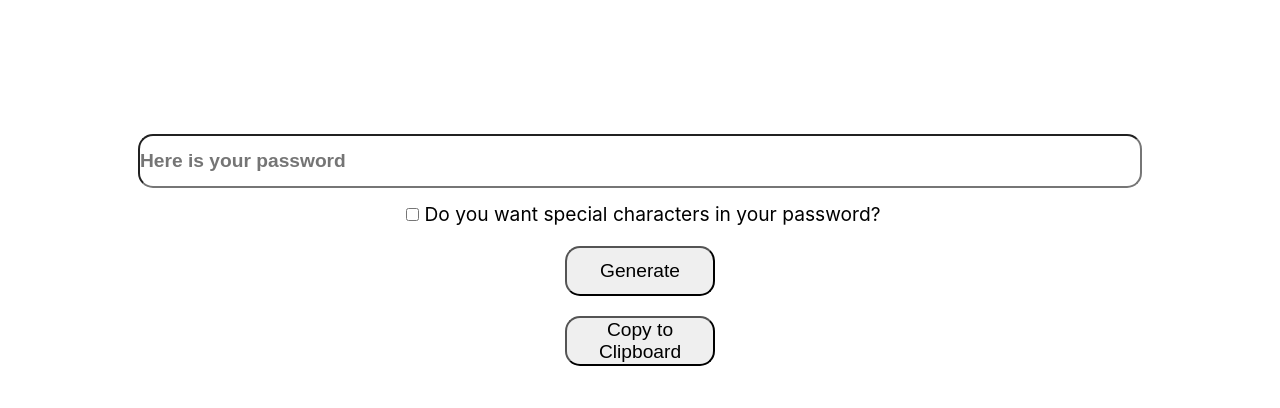
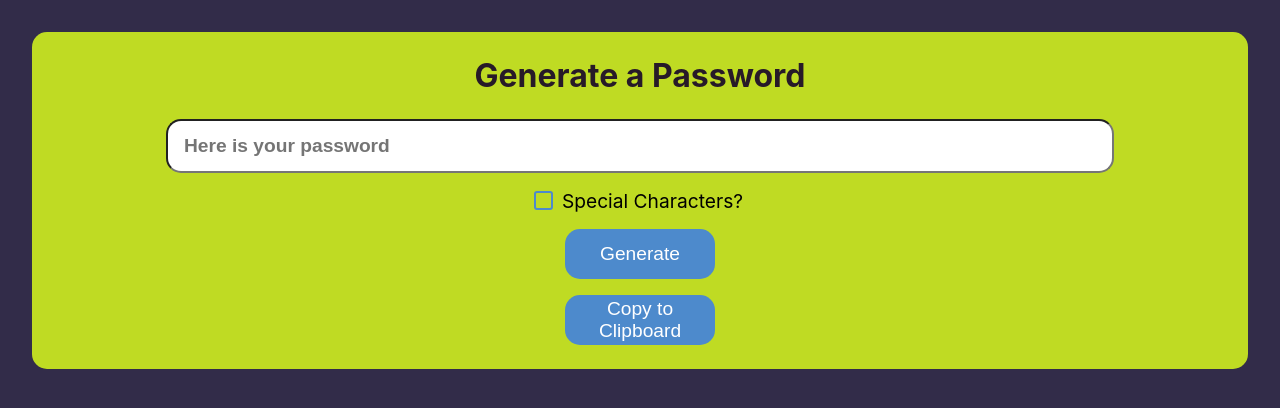
Before and after one commit to Shaheer-Abbasi/password-generator, a React (Create React App) app: page / in a window 1280 px wide. Shown: the top 408 px of the page. Built offline with nearby package versions, Linux system fonts and the light colour scheme.

Commit message:
Add some styling to page

```diff
--- a/src/App.css
+++ b/src/App.css
@@ -1,56 +1,87 @@
+:root {
+  /* Imported CSS theme from randomly generated theme via daisyUI theme generator:
+      https://daisyui.com/theme-generator/ */
+  --primary: #bfdb23;
+  --secondary: #4d8acc;
+  --accent: #024c91;
+  --neutral: #271a28;
+  --background: #322c49;
+  --info: #3961c6;
+  --success: #77e9b9;
+  --warning: #eeb259;
+  --error: #f32063;
+  background-color: var(--background);
+}
+
 * {
   margin: 0;
   padding: 0;
 }
 
-main{
-  height: 500px;
-  display: flex;
-  flex-direction: column;
-  justify-content: center;
-  align-items: center;
+.App {
+  min-height: 100vh;
 }
 
-.generate--button,
-.copy--button,
-.main--checkbox {
-  margin-top: 20px;
+
+/* Custom checkbox CSS */
+input[type=checkbox] {
+  position: relative;
+  cursor: pointer;
+  margin-right: 0.75rem;
+  background-color: none;
 }
 
-.check--container{
-  display: flex;
-  justify-content: baseline;
-  align-items: baseline;
+input[type=checkbox]:before {
+  content: "";
+  display: block;
+  position: absolute;
+  width: 15px;
+  height: 15px;
+  top: -3.5px;
+  left: -3.25px;
+  border: 2px solid var(--secondary);
+  border-radius: 3px;
+  background-color: var(--primary);
 }
 
-.main--checkbox{
-  width: 25px;
+input[type=checkbox]:checked:after {
+  content: "";
+  display: block;
+  width: 5px;
+  height: 10px;
+  -webkit-transform: rotate(45deg);
+  -ms-transform: rotate(45deg);
+  transform: rotate(40deg);
+  position: absolute;
+  top: -1.5px;
+  left: 2.5px;
+  animation: checkedBox 0.3s linear 0.1s 1;
+  animation-fill-mode: forwards;
 }
 
-.label{
-  font-size: larger;
+@keyframes checkedBox {
+  0% {
+    border-width: 0 2px 2px 0;
+  }
+
+  100% {
+    border: solid white;
+    border-width: 0 2px 2px 0;
+  }
 }
 
-.generate--button{
-  width: 150px;
-  height: 50px;
-  border-radius: 15px;
-  font-size: larger;
+input[type=checkbox]:checked:before {
+  background-color: var(--secondary);
+  transition: background-color ease-in 0.1s;
 }
 
-.copy--button{
-  width: 150px;
-  height: 50px;
-  border-radius: 15px;
-  font-size: larger;
+button {
+  border: none;
+  cursor: pointer;
+  background-color: var(--secondary);
+  color: white;
 }
 
-.main--textbox{
-  display: block;
-  margin: 0 auto;
-  border-radius: 15px;
-  font-weight: 700;
-  font-size: larger;
-  height: 50px;
-  width: 1000px;
+button:hover {
+  filter: brightness(85%);
 }
--- a/src/components/main.js
+++ b/src/components/main.js
@@ -1,13 +1,14 @@
 import React from 'react';
+import './main.css';
 
 export default function Main()
 {
-    const [textBoxValue, setTextBoxValue] = React.useState('')
-    const [includeSpecialChars, setIncludeSpecialChars] = React.useState(false)
+    const [textBoxValue, setTextBoxValue] = React.useState('');
+    const [includeSpecialChars, setIncludeSpecialChars] = React.useState(false);
 
     function handleCheckboxChange()
     {
-        setIncludeSpecialChars(!includeSpecialChars)
+        setIncludeSpecialChars(!includeSpecialChars);
     }
 
     function generateRandomString(length, includeSpecialChars) {
@@ -43,8 +44,8 @@ export default function Main()
     }
 
     function generateNewPassword(){
-        let randPassword = generateRandomString(15, includeSpecialChars)
-        setTextBoxValue(randPassword)
+        let randPassword = generateRandomString(15, includeSpecialChars);
+        setTextBoxValue(randPassword);
     }
 
     function copyToClipboard()
@@ -54,6 +55,7 @@ export default function Main()
 
     return (
         <main>
+            <h1>Generate a Password</h1>
             <input
                 readOnly
                 className='main--textbox'
@@ -68,7 +70,7 @@ export default function Main()
                     checked={includeSpecialChars}
                     onChange={handleCheckboxChange}
                 />
-                <p className='label'>Do you want special characters in your password?</p>
+                <p className='label'>Special Characters?</p>
             </div>
             <button className='generate--button' onClick={generateNewPassword}>Generate</button>
             <button className='copy--button' onClick={copyToClipboard}>Copy to Clipboard</button>
```
